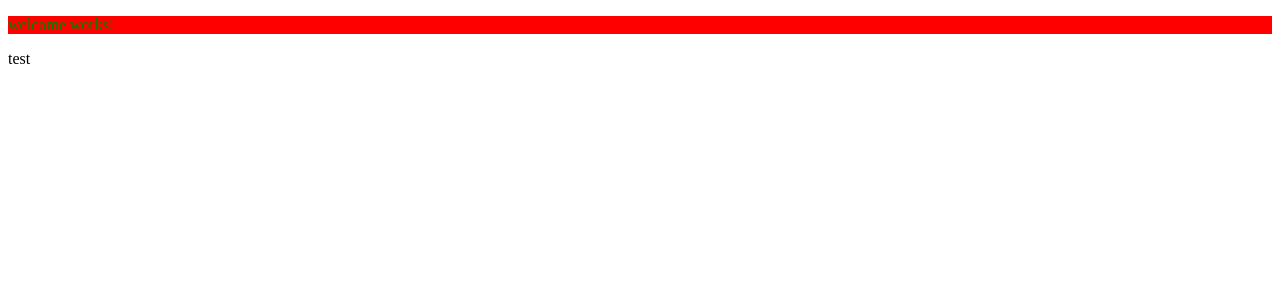
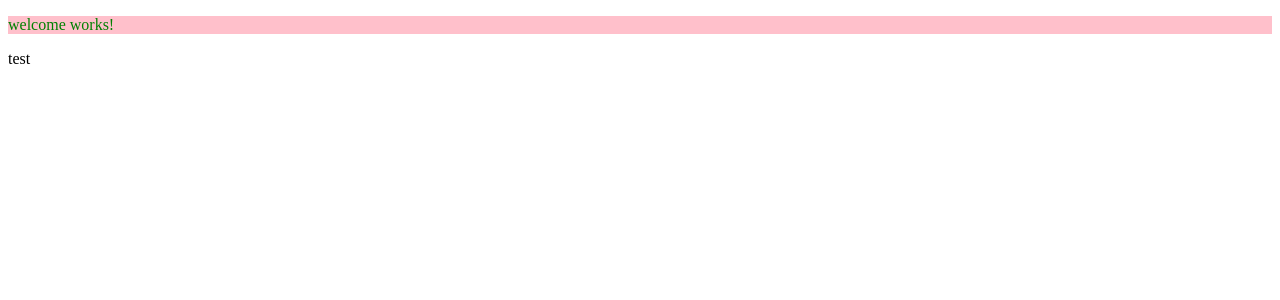
Before and after one commit to isha21/mars, an Angular app: page / in a window 1280 px wide. Shown: the top 300 px of the page. Built offline with nearby package versions, Linux system fonts and the light colour scheme.

Commit message:
changed welcome style

```diff
--- a/src/app/components/welcome/welcome.component.css
+++ b/src/app/components/welcome/welcome.component.css
@@ -1,4 +1,4 @@
 .test{
-  background:red;
+  background:pink;
   color:green;
 }
```
